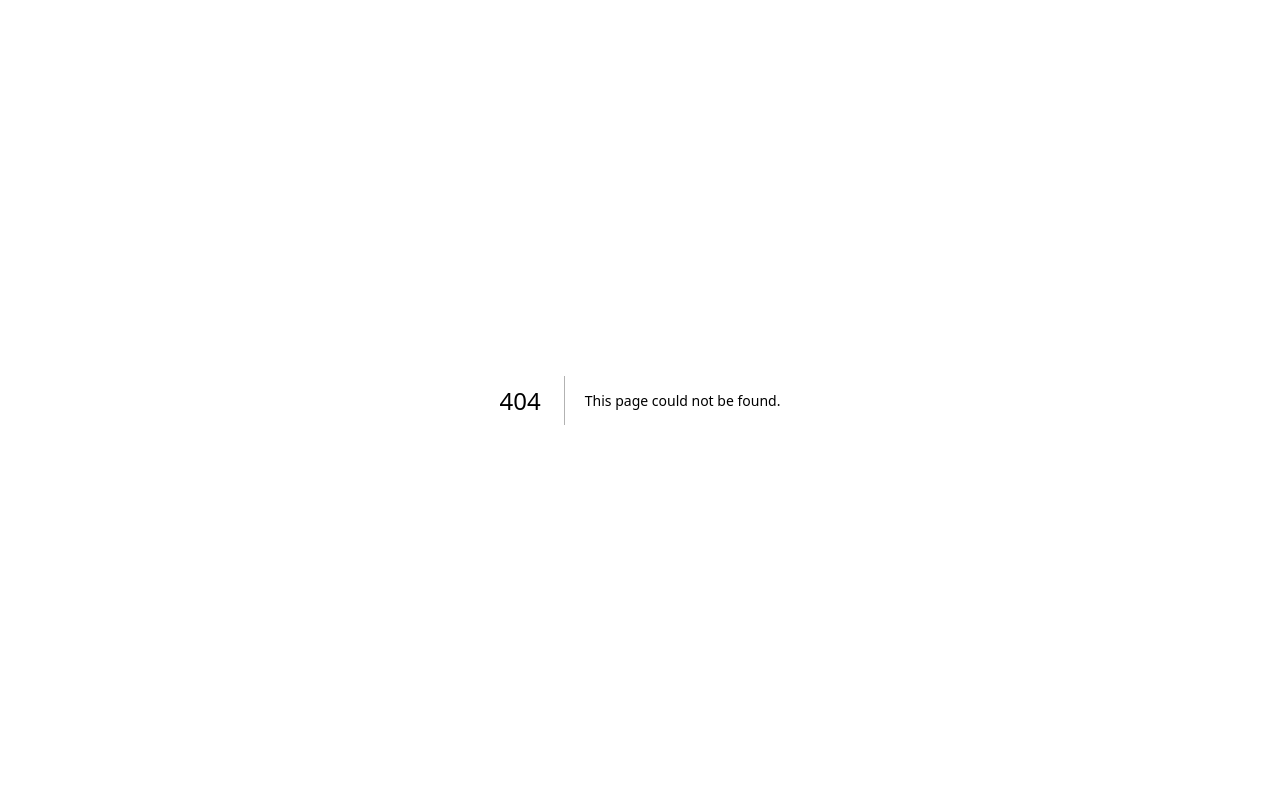
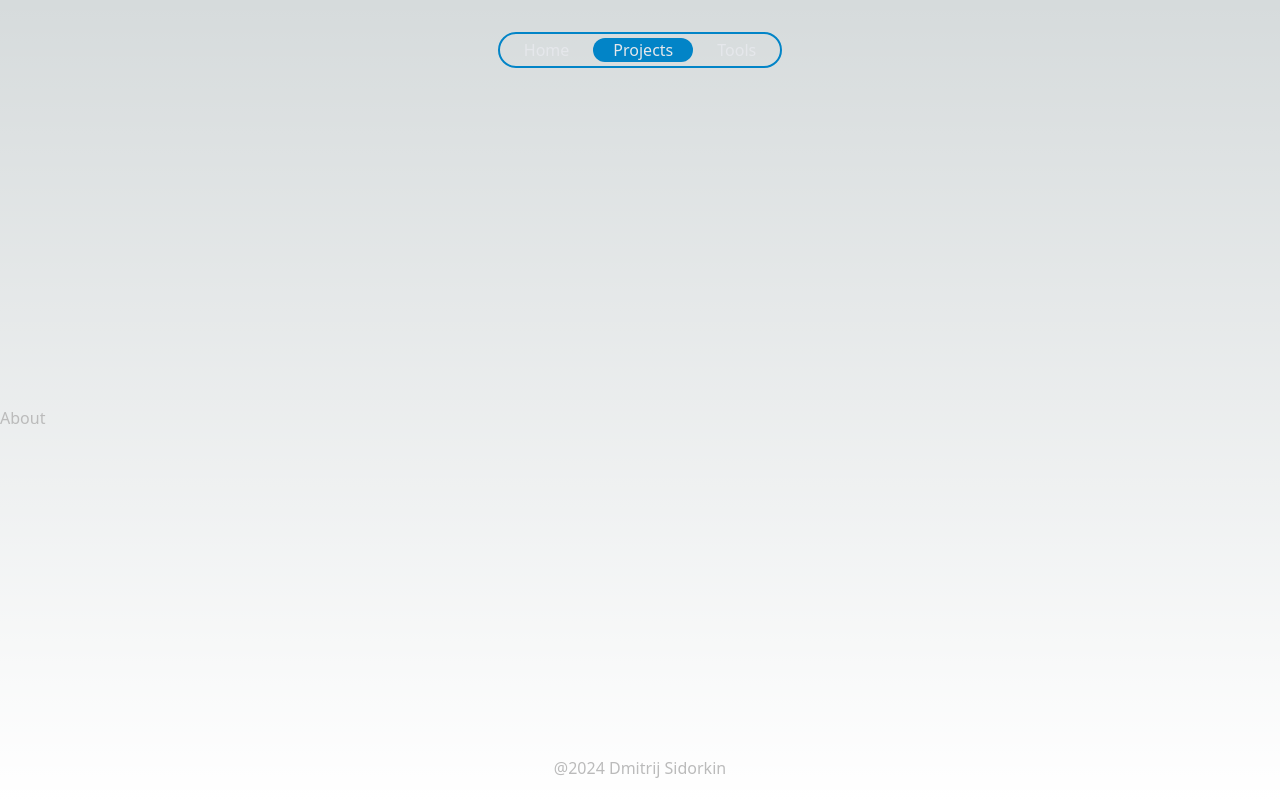
Before and after one commit to DmitrijSidorkin/Portfolio, a Next.js app: page /projects in a window 1280 px wide. Before the commit this address had no page. Built offline with nearby package versions, Linux system fonts and the light colour scheme.

Commit message:
Add navigation and pages for testing

```diff
--- a/src/app/globals.css
+++ b/src/app/globals.css
@@ -17,7 +17,7 @@
 }
 
 body {
-  color: rgb(var(--foreground-rgb));
+  color: rgb(187, 187, 187);
   background: linear-gradient(
       to bottom,
       transparent,
--- a/src/app/layout.tsx
+++ b/src/app/layout.tsx
@@ -1,12 +1,11 @@
 import type { Metadata } from "next";
-import { Inter } from "next/font/google";
 import "./globals.css";
-
-const inter = Inter({ subsets: ["latin"] });
+import { NavBar } from "@/components/NavBar/NavBar";
+import { Footer } from "@/components/Footer/Footer";
 
 export const metadata: Metadata = {
-  title: "Create Next App",
-  description: "Generated by create next app",
+  title: "Dmitrij Sidorkin",
+  description: "Portfolio page",
 };
 
 export default function RootLayout({
@@ -14,9 +13,19 @@
 }: Readonly<{
   children: React.ReactNode;
 }>) {
+  const variants = {
+    hidden: { opacity: 0, x: -200, y: 0 },
+    enter: { opacity: 1, x: 0, y: 0 },
+    exit: { opacity: 0, x: 0, y: -100 },
+  };
+
   return (
     <html lang="en">
-      <body className={inter.className}>{children}</body>
+      <body className="min-h-screen flex flex-col justify-between">
+        <NavBar />
+        {children}
+        <Footer />
+      </body>
     </html>
   );
 }
--- a/src/app/page.tsx
+++ b/src/app/page.tsx
@@ -2,112 +2,6 @@
 
 export default function Home() {
   return (
-    <main className="flex min-h-screen flex-col items-center justify-between p-24">
-      <div className="z-10 w-full max-w-5xl items-center justify-between font-mono text-sm lg:flex">
-        <p className="fixed left-0 top-0 flex w-full justify-center border-b border-gray-300 bg-gradient-to-b from-zinc-200 pb-6 pt-8 backdrop-blur-2xl dark:border-neutral-800 dark:bg-zinc-800/30 dark:from-inherit lg:static lg:w-auto  lg:rounded-xl lg:border lg:bg-gray-200 lg:p-4 lg:dark:bg-zinc-800/30">
-          Get started by editing&nbsp;
-          <code className="font-mono font-bold">src/app/page.tsx</code>
-        </p>
-        <div className="fixed bottom-0 left-0 flex h-48 w-full items-end justify-center bg-gradient-to-t from-white via-white dark:from-black dark:via-black lg:static lg:size-auto lg:bg-none">
-          <a
-            className="pointer-events-none flex place-items-center gap-2 p-8 lg:pointer-events-auto lg:p-0"
-            href="https://vercel.com?utm_source=create-next-app&utm_medium=appdir-template&utm_campaign=create-next-app"
-            target="_blank"
-            rel="noopener noreferrer"
-          >
-            By{" "}
-            <Image
-              src="/vercel.svg"
-              alt="Vercel Logo"
-              className="dark:invert"
-              width={100}
-              height={24}
-              priority
-            />
-          </a>
-        </div>
-      </div>
-
-      <div className="relative z-[-1] flex place-items-center before:absolute before:h-[300px] before:w-full before:-translate-x-1/2 before:rounded-full before:bg-gradient-radial before:from-white before:to-transparent before:blur-2xl before:content-[''] after:absolute after:-z-20 after:h-[180px] after:w-full after:translate-x-1/3 after:bg-gradient-conic after:from-sky-200 after:via-blue-200 after:blur-2xl after:content-[''] before:dark:bg-gradient-to-br before:dark:from-transparent before:dark:to-blue-700 before:dark:opacity-10 after:dark:from-sky-900 after:dark:via-[#0141ff] after:dark:opacity-40 sm:before:w-[480px] sm:after:w-[240px] before:lg:h-[360px]">
-        <Image
-          className="relative dark:drop-shadow-[0_0_0.3rem_#ffffff70] dark:invert"
-          src="/next.svg"
-          alt="Next.js Logo"
-          width={180}
-          height={37}
-          priority
-        />
-      </div>
-
-      <div className="mb-32 grid text-center lg:mb-0 lg:w-full lg:max-w-5xl lg:grid-cols-4 lg:text-left">
-        <a
-          href="https://nextjs.org/docs?utm_source=create-next-app&utm_medium=appdir-template&utm_campaign=create-next-app"
-          className="group rounded-lg border border-transparent px-5 py-4 transition-colors hover:border-gray-300 hover:bg-gray-100 hover:dark:border-neutral-700 hover:dark:bg-neutral-800/30"
-          target="_blank"
-          rel="noopener noreferrer"
-        >
-          <h2 className="mb-3 text-2xl font-semibold">
-            Docs{" "}
-            <span className="inline-block transition-transform group-hover:translate-x-1 motion-reduce:transform-none">
-              -&gt;
-            </span>
-          </h2>
-          <p className="m-0 max-w-[30ch] text-sm opacity-50">
-            Find in-depth information about Next.js features and API.
-          </p>
-        </a>
-
-        <a
-          href="https://nextjs.org/learn?utm_source=create-next-app&utm_medium=appdir-template-tw&utm_campaign=create-next-app"
-          className="group rounded-lg border border-transparent px-5 py-4 transition-colors hover:border-gray-300 hover:bg-gray-100 hover:dark:border-neutral-700 hover:dark:bg-neutral-800/30"
-          target="_blank"
-          rel="noopener noreferrer"
-        >
-          <h2 className="mb-3 text-2xl font-semibold">
-            Learn{" "}
-            <span className="inline-block transition-transform group-hover:translate-x-1 motion-reduce:transform-none">
-              -&gt;
-            </span>
-          </h2>
-          <p className="m-0 max-w-[30ch] text-sm opacity-50">
-            Learn about Next.js in an interactive course with&nbsp;quizzes!
-          </p>
-        </a>
-
-        <a
-          href="https://vercel.com/templates?framework=next.js&utm_source=create-next-app&utm_medium=appdir-template&utm_campaign=create-next-app"
-          className="group rounded-lg border border-transparent px-5 py-4 transition-colors hover:border-gray-300 hover:bg-gray-100 hover:dark:border-neutral-700 hover:dark:bg-neutral-800/30"
-          target="_blank"
-          rel="noopener noreferrer"
-        >
-          <h2 className="mb-3 text-2xl font-semibold">
-            Templates{" "}
-            <span className="inline-block transition-transform group-hover:translate-x-1 motion-reduce:transform-none">
-              -&gt;
-            </span>
-          </h2>
-          <p className="m-0 max-w-[30ch] text-sm opacity-50">
-            Explore starter templates for Next.js.
-          </p>
-        </a>
-
-        <a
-          href="https://vercel.com/new?utm_source=create-next-app&utm_medium=appdir-template&utm_campaign=create-next-app"
-          className="group rounded-lg border border-transparent px-5 py-4 transition-colors hover:border-gray-300 hover:bg-gray-100 hover:dark:border-neutral-700 hover:dark:bg-neutral-800/30"
-          target="_blank"
-          rel="noopener noreferrer"
-        >
-          <h2 className="mb-3 text-2xl font-semibold">
-            Deploy{" "}
-            <span className="inline-block transition-transform group-hover:translate-x-1 motion-reduce:transform-none">
-              -&gt;
-            </span>
-          </h2>
-          <p className="m-0 max-w-[30ch] text-balance text-sm opacity-50">
-            Instantly deploy your Next.js site to a shareable URL with Vercel.
-          </p>
-        </a>
-      </div>
-    </main>
+    <main className="flex flex-col items-center justify-between p-24"></main>
   );
 }
--- /dev/null
+++ b/src/app/projects/page.tsx
@@ -0,0 +1,3 @@
+export default function About() {
+  return <p>About</p>;
+}
--- /dev/null
+++ b/src/app/tools/page.tsx
@@ -0,0 +1,3 @@
+export default function Tools() {
+  return <p>tools</p>;
+}
--- /dev/null
+++ b/src/components/Footer/Footer.tsx
@@ -0,0 +1,7 @@
+export const Footer = () => {
+  return (
+    <footer className="flex justify-center py-5">
+      <p>@2024 Dmitrij Sidorkin</p>
+    </footer>
+  );
+};
--- /dev/null
+++ b/src/components/MenuCard/MenuCard.tsx
@@ -0,0 +1,3 @@
+export const MenuCard = () => {
+  return <div className="rounded-xl shadow-md"></div>;
+};
--- /dev/null
+++ b/src/components/NavBar/NavBar.tsx
@@ -0,0 +1,37 @@
+"use client";
+import Link from "next/link";
+import classNames from "classnames";
+
+import { usePathname } from "next/navigation";
+
+export const NavBar = () => {
+  const links = [
+    { name: "Home", route: "/" },
+    { name: "Projects", route: "/projects" },
+    { name: "Tools", route: "/tools" },
+  ];
+  const pathname = usePathname();
+  console.log(pathname);
+  const linkClass =
+    "hover:bg-sky-800 px-5 rounded-full select-none text-gray-200";
+
+  return (
+    <nav className="w-full flex justify-center py-8">
+      <div className="flex px-1 py-1 gap-1 border-2 border-sky-600 w-fit rounded-full ">
+        {links.map((link, index) => {
+          return (
+            <Link
+              key={index}
+              className={classNames(linkClass, {
+                "bg-sky-600": link.route === pathname,
+              })}
+              href={link.route}
+            >
+              {link.name}
+            </Link>
+          );
+        })}
+      </div>
+    </nav>
+  );
+};
```
Also changed, not shown: package.json (+6 -5 lines), 1 other file (tests, documents, lock files or other folders).
